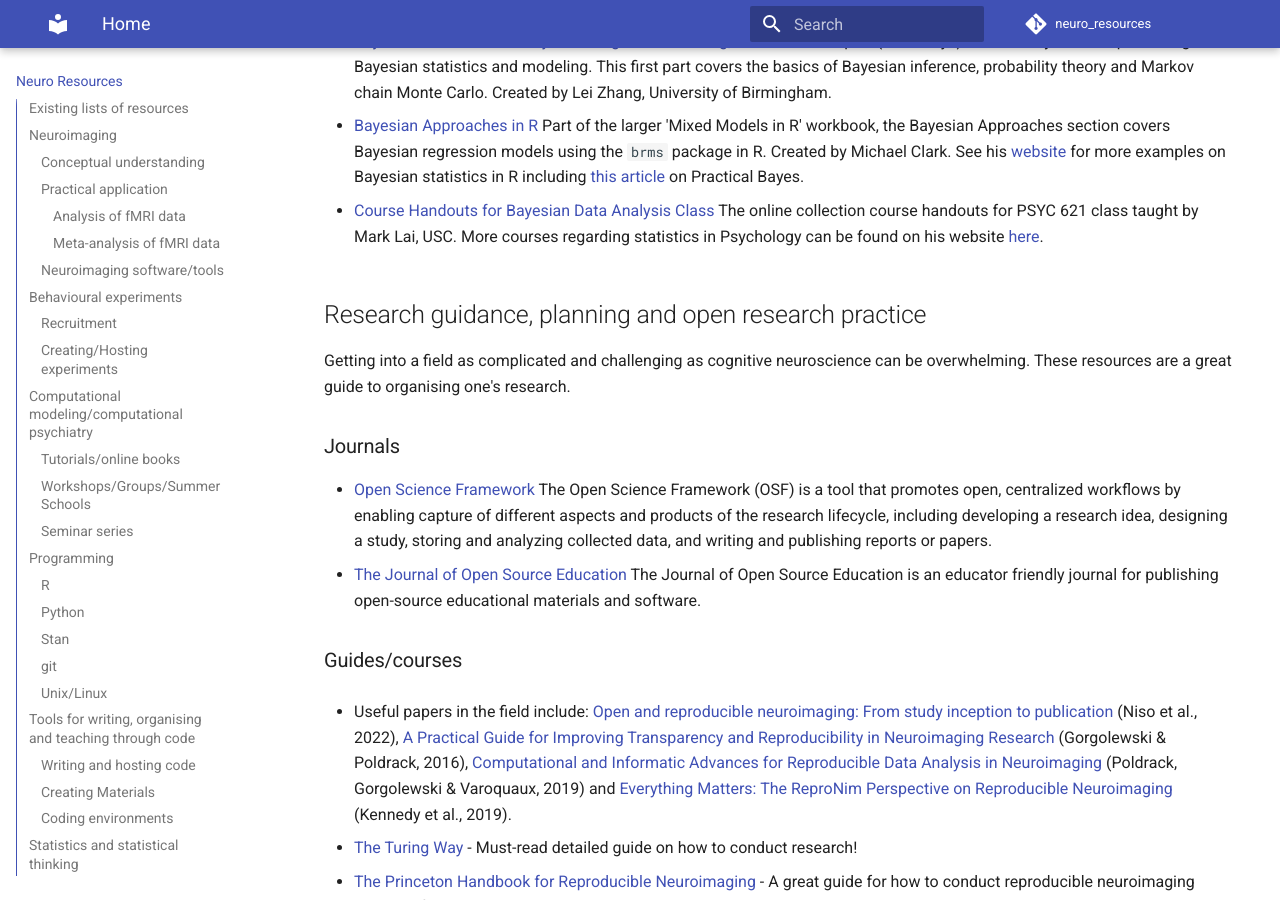
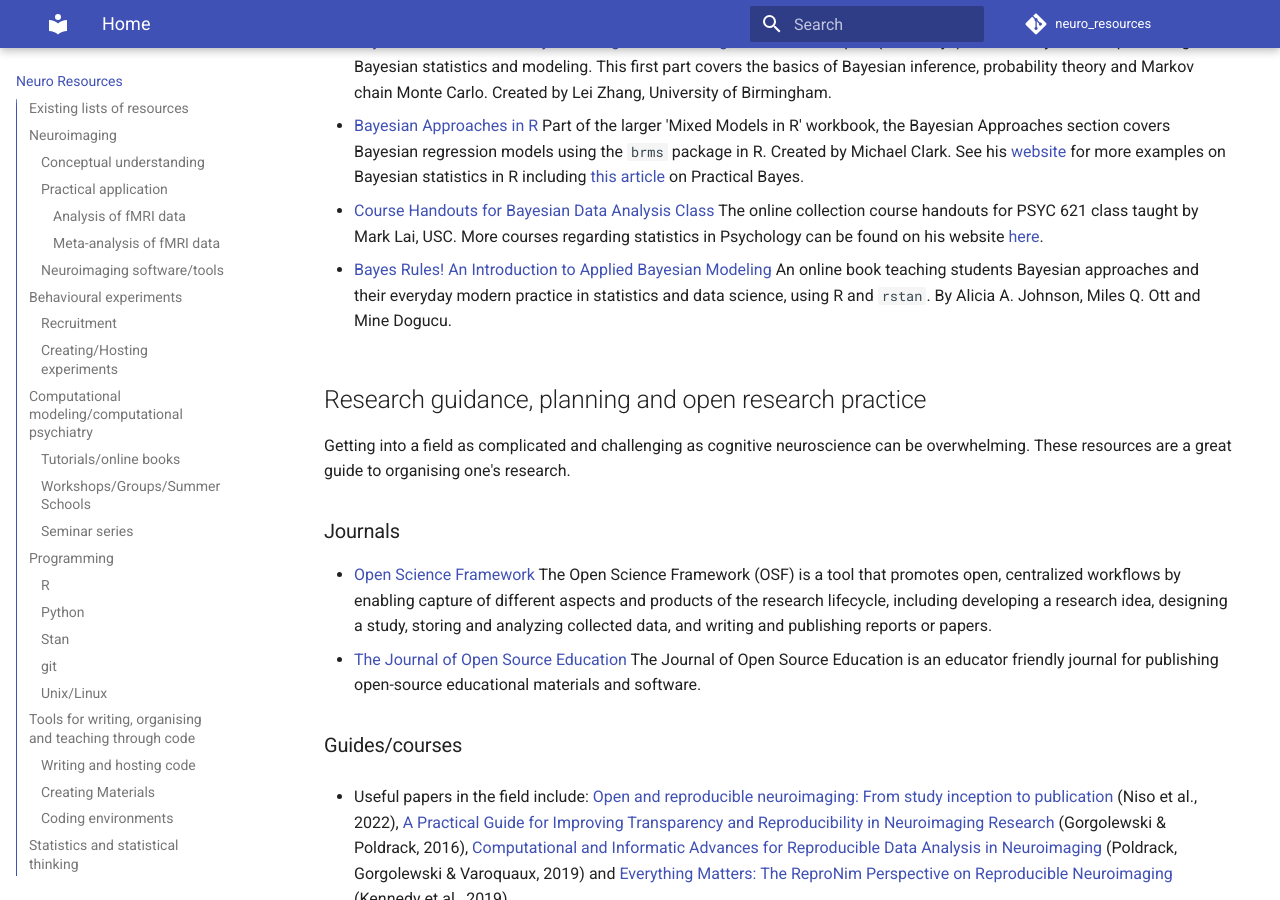
Before and after one commit to sohaamir/neuro_resources, an MkDocs documentation site: the page built from docs/neuro_resources.md, in a window 1280 px wide and 900 px high, scrolled down 10848 px. Built offline with MkDocs 1.6.1 and Material for MkDocs 9.7.7, drawn with Linux system fonts in a browser that asks for light colours; comment, search, counter and statistics services are not loaded.

Commit message:
added Bayes Rules

```diff
--- a/docs/neuro_resources.md
+++ b/docs/neuro_resources.md
@@ -279,6 +279,8 @@ There are loads and loads of online programming courses and resources, I have ch
 
 - [Course Handouts for Bayesian Data Analysis Class](https://psyc-bayes-notes.netlify.app/) The online collection course handouts for PSYC 621 class taught by Mark Lai, USC. More courses regarding statistics in Psychology can be found on his website [here](https://quantscience.rbind.io/course).
 
+- [Bayes Rules! An Introduction to Applied Bayesian Modeling](https://www.bayesrulesbook.com/) An online book teaching students Bayesian approaches and their everyday modern practice in statistics and data science, using R and `rstan`. By Alicia A. Johnson, Miles Q. Ott and Mine Dogucu.
+
 ## Research guidance, planning and open research practice
 Getting into a field as complicated and challenging as cognitive neuroscience can be overwhelming. These resources are a great guide to organising one's research.
 
```
